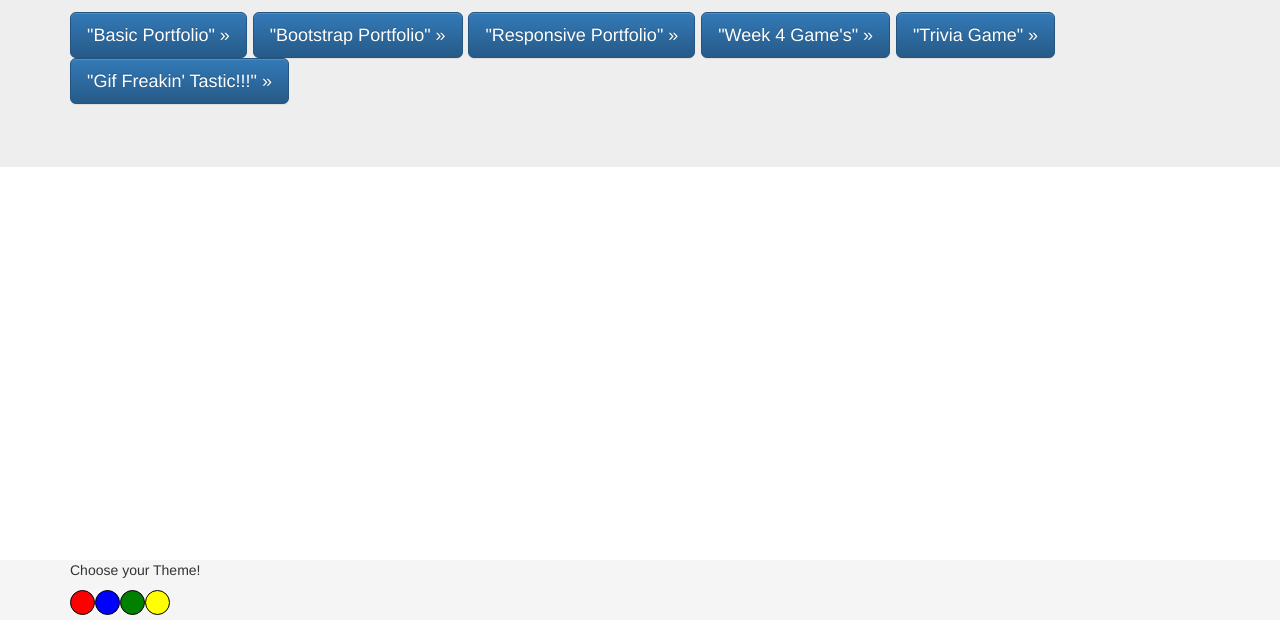
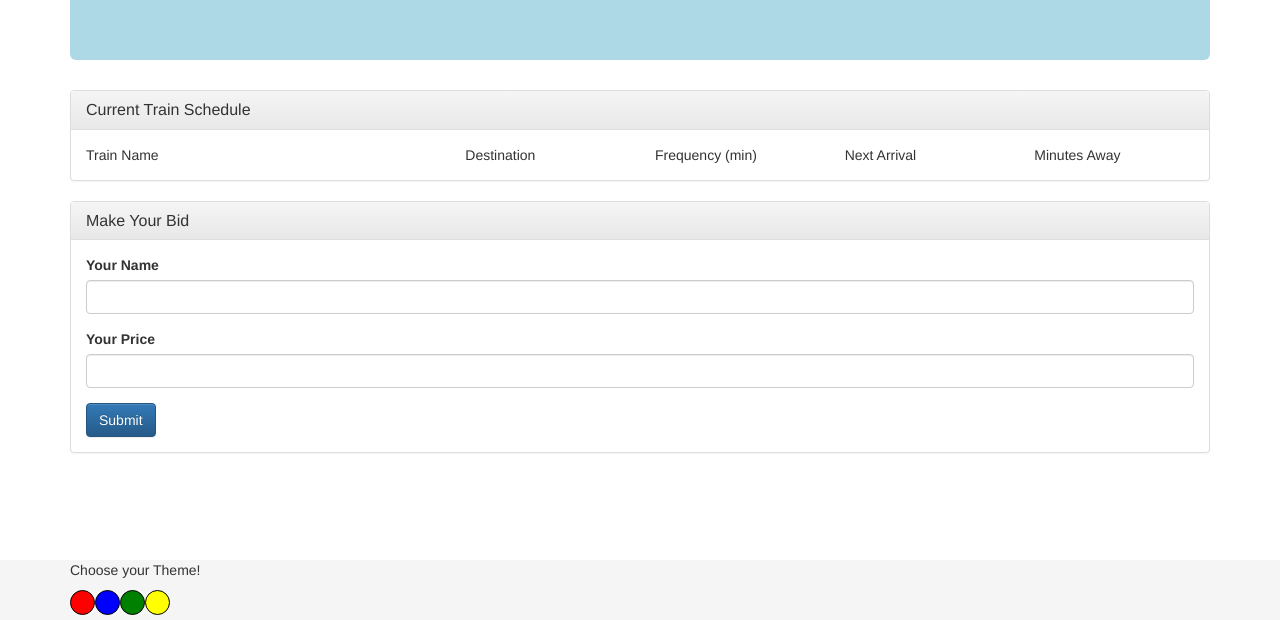
Before and after one commit to IzzleNizzle/TrainTime, a plain HTML site: page index.html in a window 1280 px wide. Shown: the part 180-800 px from the top of the page. Drawn offline with nearby package versions, Linux system fonts and the light colour scheme.

Commit message:
Making some changes to the HTML file to build original homepage design.

```diff
--- a/css/style.css
+++ b/css/style.css
@@ -1,3 +1,23 @@
+.jumbotron {
+    background-color: lightblue;
+}
+
+.table {
+    border: 1px lightblue solid;
+}
+
+.panel-heading {
+    background-image: none;
+}
+
+.panel-default {
+    background-image: none;
+}
+
+
+
+
+
 .box {
     border: solid 1px black;
     height: 25px;
--- a/index.html
+++ b/index.html
@@ -58,23 +58,70 @@
     <!-- Navbar End -->
 
 
-    <!-- Main jumbotron for a primary marketing message or call to action -->
+
+    <!-- Build HTML Skelaton for "Current Train Schedule" Grid -->
+    <div class="container">
+
+
+        <!-- Build HTML Skelaton for Header (Train info) -->
         <div class="jumbotron">
             <div class="container">
-            <h1>IzzleNizzle</h1>
-            <p>Hello there, this is my webpage.</p>
-            <p>
-                <a class="btn btn-primary btn-lg" href="Basic-Portfolio/index.html" role="button">"Basic Portfolio" &raquo;</a>
-                <a class="btn btn-primary btn-lg" href="Bootstrap-Portfolio/index.html" role="button">"Bootstrap Portfolio" &raquo;</a>
-                <a class="btn btn-primary btn-lg" href="Responsive-Portfolio/index.html" role="button">"Responsive Portfolio" &raquo;</a>
-                <a class="btn btn-primary btn-lg" href="week-4-game/index.html" role="button">"Week 4 Game's" &raquo;</a>
-                <a class="btn btn-primary btn-lg" href="TriviaGame/index.html" role="button">"Trivia Game" &raquo;</a>
-                <a class="btn btn-primary btn-lg" href="GifTastic/index.html" role="button">"Gif Freakin' Tastic!!!" &raquo;</a>
-
-            </p>
+                <h1>Train Scheduler</h1>
+                <p>Check the latest times and Schedules so you don't end up hitch hiking...</p>
             </div>
         </div>
 
+        <!-- Build HTML Skelaton for Current Train Schedule -->
+        <div class="row">
+            <div class="col-lg-12">
+                <div class="panel panel-default">
+                    <div class="panel-heading">
+                        <h3 class="panel-title">Current Train Schedule</h3>
+                    </div>
+                    <div class="panel-body">
+                        <div class="row">
+                            <div class="col-lg-4">Train Name</div>
+                            <div class="col-lg-2">Destination</div>
+                            <div class="col-lg-2">Frequency (min)</div>
+                            <div class="col-lg-2">Next Arrival</div>
+                            <div class="col-lg-2">Minutes Away</div>
+                        </div>
+                    </div>
+                </div>
+            </div>
+
+        </div>
+
+
+
+
+    <!-- Build HTML Skelaton for "Add Train" Form with Train name, Destination, First Train time (HH:mm military time) -->
+
+    <div class="row">
+            <div class="col-lg-12">
+                <div class="panel panel-default">
+                    <div class="panel-heading">
+                        <h3 class="panel-title">Make Your Bid</h3>
+                    </div>
+                    <div class="panel-body">
+                        <form>
+                             <div class="form-group">
+                                <label for="bidder-name">Your Name</label>
+                                <input class="form-control" id="bidder-name" type="text">
+                            </div>
+                            <div class="form-group">
+                                <label for="bidder-price">Your Price</label>
+                                <input class="form-control" id="bidder-price" type="number">
+                            </div>
+                            <button class="btn btn-primary" id="submit-bid" type="submit">Submit</button>
+                        </form>
+                    </div>
+                </div>
+            </div>
+
+        </div>
+
+    </div>
 
     <footer class="footer">
         <div class="container">
@@ -96,7 +143,7 @@
     <!-- Placed at the end of the document so the pages load faster -->
     <script src="https://ajax.googleapis.com/ajax/libs/jquery/1.12.4/jquery.min.js"></script>
     <script src="js/bootstrap.min.js"></script>
-    <!-- <script src="js/npm.js"></script> -->
+    <script src="js/app.js"></script>
 
 </body>
 
```
Also changed, not shown: js/app.js (added). Lines whose indentation alone changed are shown as unchanged.
